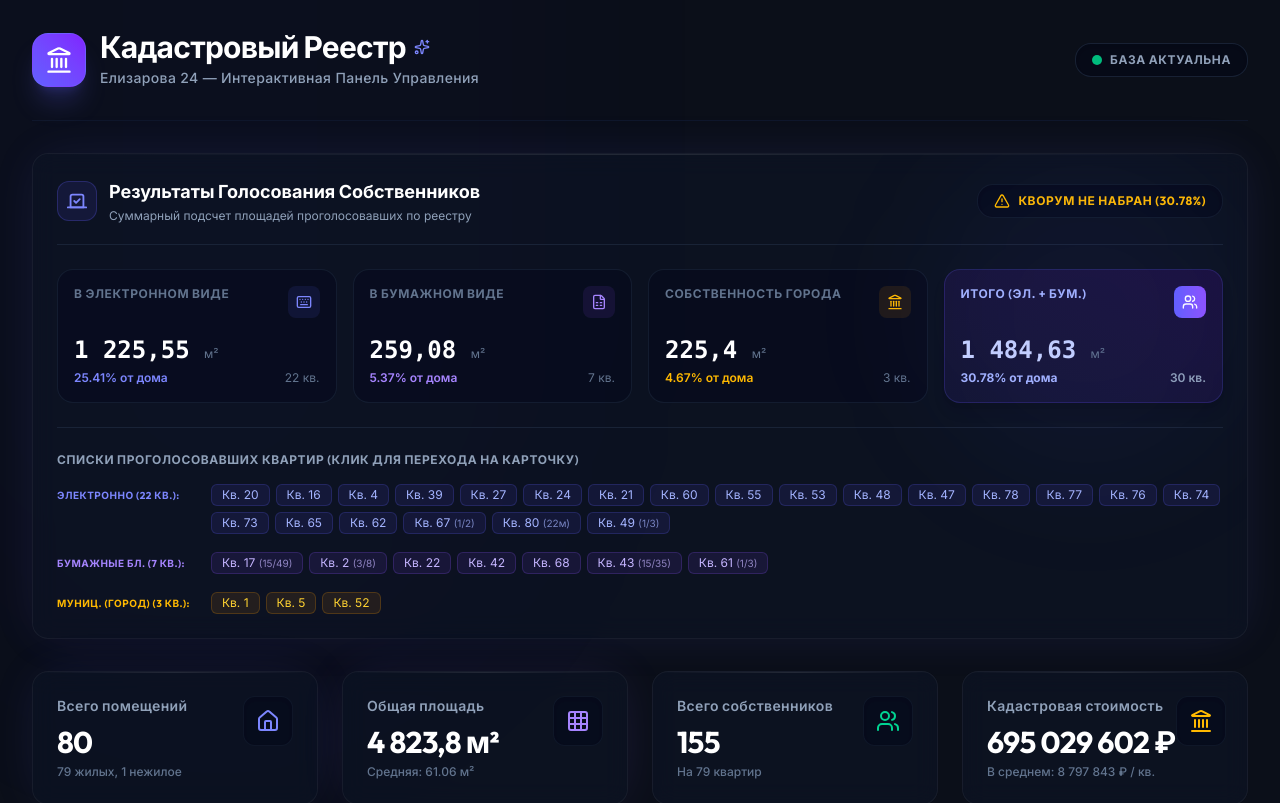
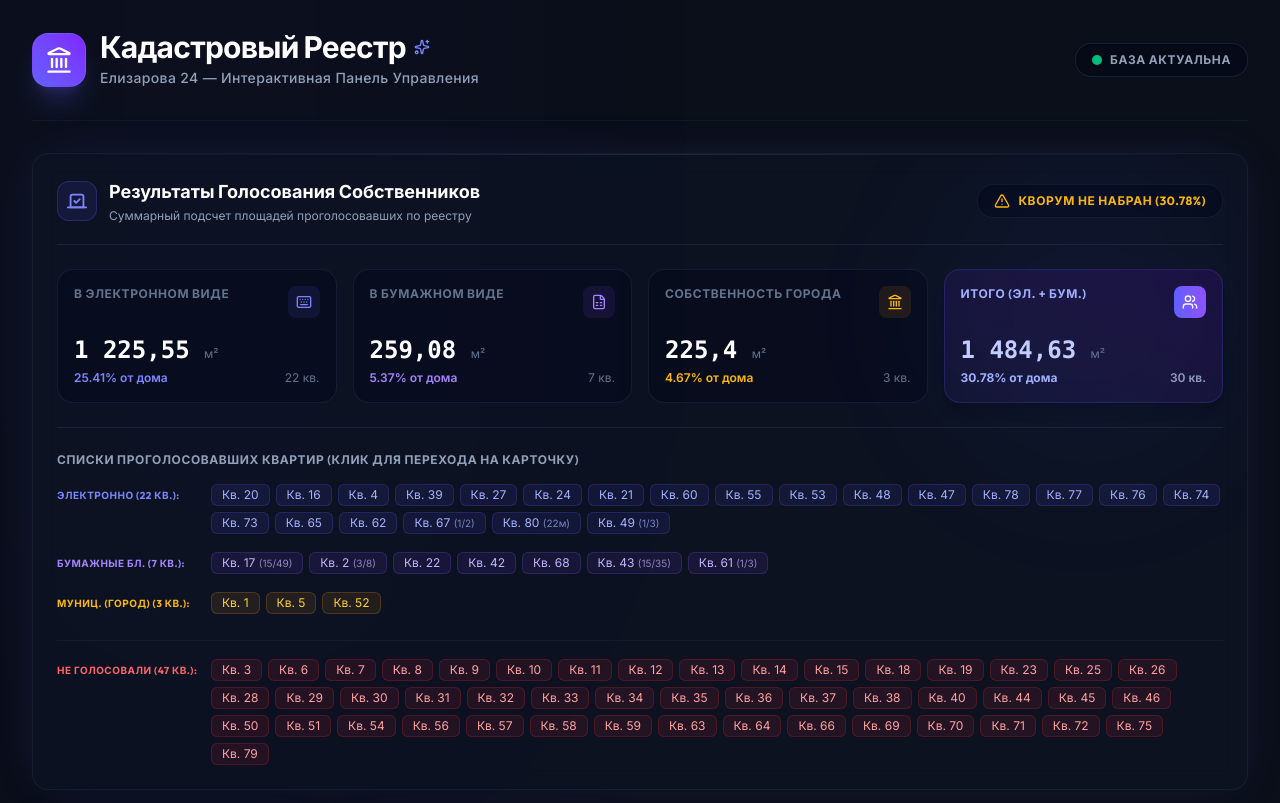
Before and after one commit to HerbertLiskin/cadastr24, a React (Vite) app: page / in a window 1280 px wide. Shown: the top 803 px of the page. Built offline with nearby package versions, Linux system fonts and the light colour scheme.

Commit message:
Update VotingResults.tsx

```diff
--- a/src/widgets/voting-results/VotingResults.tsx
+++ b/src/widgets/voting-results/VotingResults.tsx
@@ -16,6 +16,25 @@ export const VotingResults: React.FC<VotingResultsProps> = ({ apartments, totalA
   const elecFull = [20, 16, 4, 39, 27, 24, 21, 60, 55, 53, 48, 47, 78, 77, 76, 74, 73, 65, 62];
   const paperFull = [22, 42, 68];
   const cityFull = [1, 5, 52];
+
+  const nonVotingNums = useMemo(() => {
+    const allVotedNums = new Set([
+      ...elecFull,
+      ...paperFull,
+      ...cityFull,
+      67, 80, 49,
+      17, 2, 43, 61
+    ]);
+
+    const nonVoting: number[] = [];
+    for (let i = 1; i <= 80; i++) {
+      if (i === 41) continue; // Skip KB Store
+      if (!allVotedNums.has(i)) {
+        nonVoting.push(i);
+      }
+    }
+    return nonVoting;
+  }, [apartments]);
 
   const votingStats = useMemo(() => {
     if (apartments.length === 0) {
@@ -267,6 +286,24 @@ export const VotingResults: React.FC<VotingResultsProps> = ({ apartments, totalA
             </div>
           </div>
 
+          {/* Non-Voting List */}
+          <div className="flex flex-col sm:flex-row sm:items-start gap-2.5 border-t border-slate-800/40 pt-4.5 mt-2">
+            <span className="text-[10px] font-bold uppercase tracking-wider text-red-400 font-display w-36 shrink-0 mt-1">
+              Не голосовали ({nonVotingNums.length} кв.):
+            </span>
+            <div className="flex flex-wrap gap-1.5">
+              {nonVotingNums.map(n => (
+                <button
+                  key={n}
+                  onClick={() => navigate(`/apartment/${n}`)}
+                  className="px-2.5 py-0.5 text-xs bg-red-500/10 hover:bg-red-500/20 text-red-300 border border-red-500/20 rounded-md cursor-pointer transition-all hover:scale-[1.05] focus:outline-none"
+                >
+                  Кв. {n}
+                </button>
+              ))}
+            </div>
+          </div>
+
         </div>
       </div>
 
```
